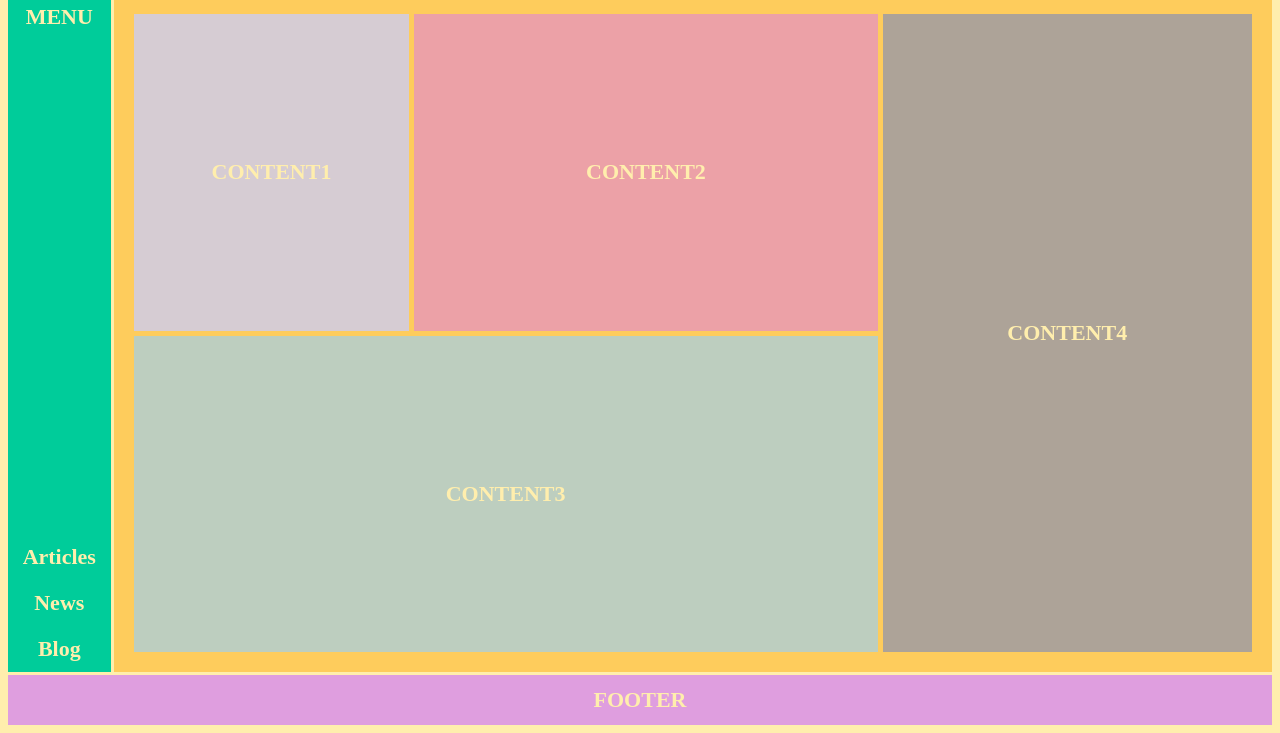
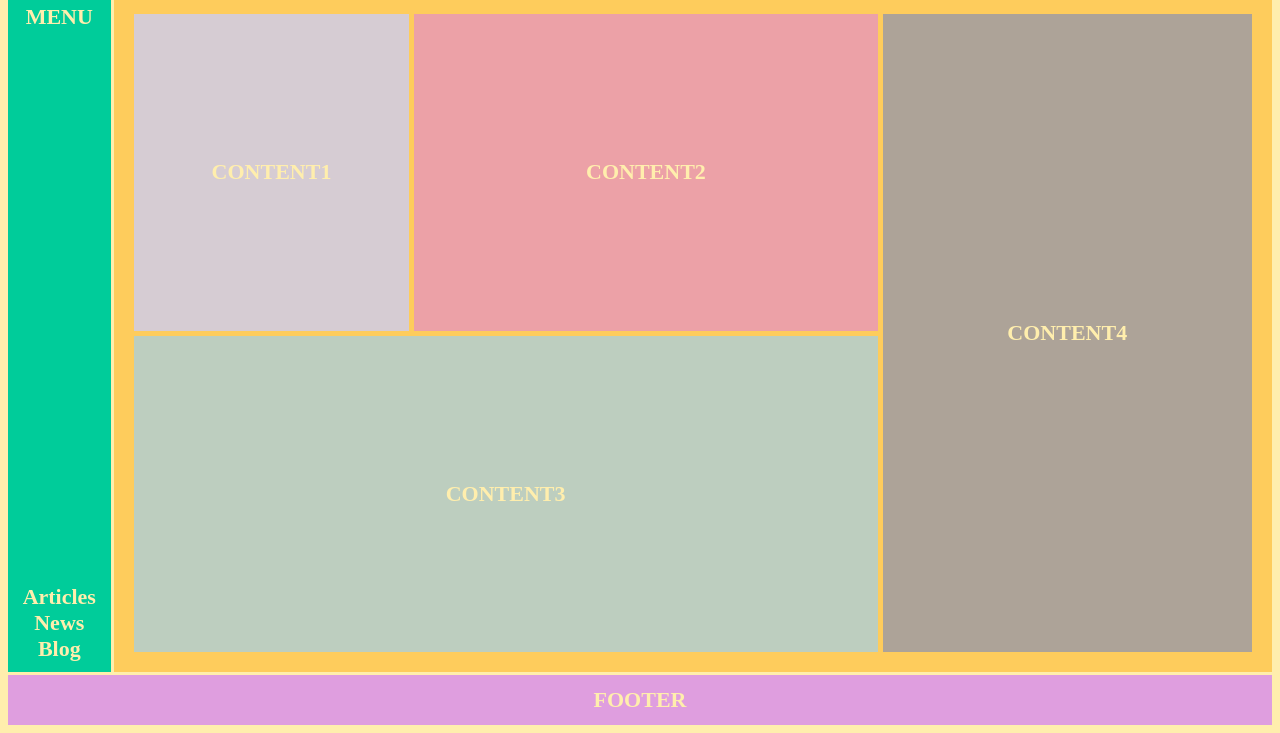
Before and after one commit to P5CHI-Web-Academy/Homework-VueJS-HTML, a plain HTML site: page index.html in a window 1280 px wide. Shown: the part 67-800 px from the top of the page. Drawn offline with Linux system fonts and the light colour scheme.

Commit message:
- Removed unnecessary DIV wrapper according to the best practices

```diff
--- a/index.html
+++ b/index.html
@@ -49,8 +49,8 @@
             padding: 10px;
         }
 
-        .menu > div:last-child {
-            margin-top: auto;
+        .menu > div:first-child {
+            margin-bottom: auto;
         }
 
         .menu > div:last-child > div {
@@ -160,11 +160,9 @@
         <div class="logo text-centered">LOGO</div>
         <div class="menu">
             <div class="text-centered">MENU</div>
-            <div>
-                <div class="text-centered">Articles</div>
-                <div class="text-centered">News</div>
-                <div class="text-centered">Blog</div>
-            </div>
+            <div class="text-centered">Articles</div>
+            <div class="text-centered">News</div>
+            <div class="text-centered">Blog</div>
         </div>
         <div class="content">
             <div class="content1 text-centered">CONTENT1</div>
```
